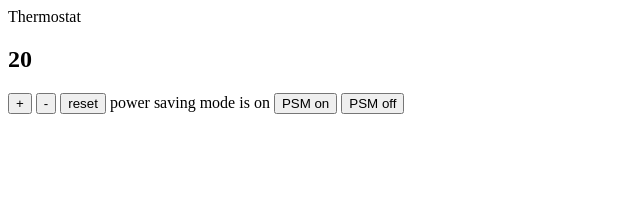
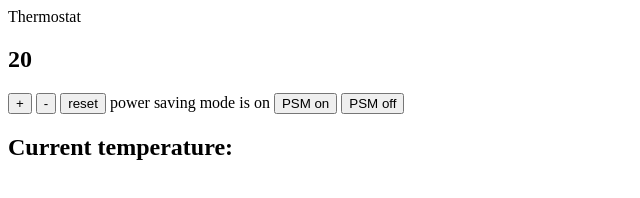
Before and after one commit to drkitsch/thermostat, a plain HTML site: page index.html in a window 1280 px wide. Shown: the whole page, without its empty margins (0-640 px from the left). Drawn offline with Linux system fonts and the light colour scheme.

Commit message:
added second section(current temp to HTML)

```diff
--- a/index.html
+++ b/index.html
@@ -20,3 +20,7 @@
   <script src="src/thermostat.js"></script>
   <script src="src/interface.js"></script>
 </html>
+
+<section>
+  <h1>Current temperature: <span id="current-temperature"></span></h1>
+</section>
```
